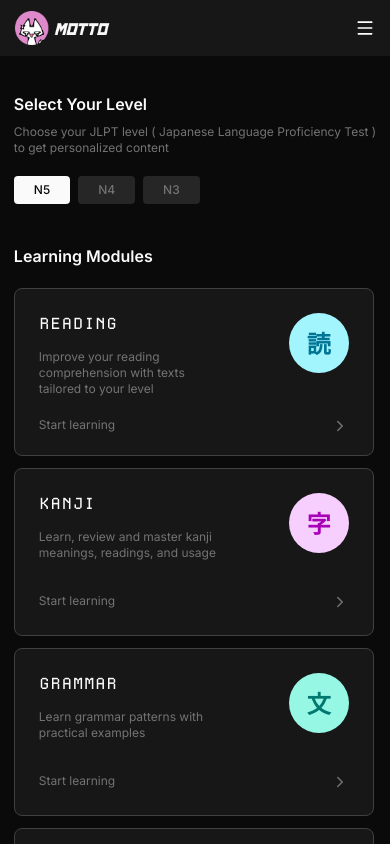
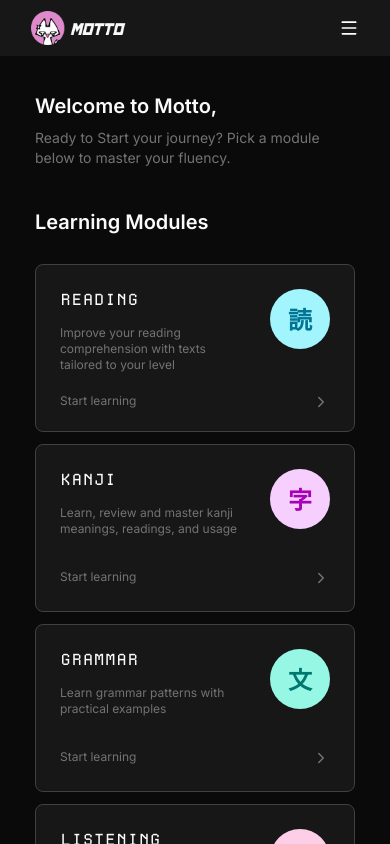
Before and after one commit to VeryLazyDev/Japanese-Web-Frontend-Admin, a React (Vite) app: page / in a window 390 px wide. Shown: the top 844 px of the page. Built offline with nearby package versions, Linux system fonts and the light colour scheme.

Commit message:
mobile view fix & homepage update

```diff
--- a/src/app/features/aboutus-user/components/team-card.jsx
+++ b/src/app/features/aboutus-user/components/team-card.jsx
@@ -13,7 +13,7 @@ const TeamCard = ({ name, desc, link, img, username }) => {
                     </div>
 
                 </div>
-                <p className="text-xs text-muted-font capitalize mt-3">{desc}</p>
+                <p className="text-xs text-muted-font capitalize mt-4">{desc}</p>
             </section>
             </a>
         </>
--- a/src/app/features/aboutus-user/components/team-section.jsx
+++ b/src/app/features/aboutus-user/components/team-section.jsx
@@ -5,7 +5,7 @@ const TeamSection = () => {
     return(
         <>
         <div className="bg-transparent w-full h-auto">
-            <h1 className="font-semibold w-full mb-5">Our Team</h1>
+            <h1 className="font-semibold text-xl w-full mb-5">Our Team</h1>
             <div className="gap-3 grid w-full sm:w-150 sm:grid-cols-2 lg:w-250 lg:grid-cols-4">
                 {team.map((item) => (
                     <TeamCard key={item.id} name={item.name} link={item.link}
--- a/src/app/features/aboutus-user/page.jsx
+++ b/src/app/features/aboutus-user/page.jsx
@@ -4,9 +4,9 @@ import TeamSection from "./components/team-section";
 const AboutUs = () => {
     return (
         <>
-            <div className="bg-transparent w-90 sm:w-150 lg:w-250 mt-15 h-auto flex flex-col justify-center pt-3 pb-10">
+            <div className="bg-transparent w-90 sm:w-150 lg:w-250 mt-15 h-auto flex flex-col justify-center pt-3 pb-10 px-5">
                 <section className="bg-transparent w-full h-auto mt-10 mb-10">
-                    <h1 className="font-semibold w-full">About Us</h1>
+                    <h1 className="font-semibold text-xl w-full">About Us</h1>
 
                     <p className="max-w-180 mt-4 font-normal text-muted-font text-xs"
                     >We are a group of developer friends from Yangon, who also have been studying Japanese.
--- a/src/app/features/home-user/components/level-filter.jsx
+++ b/src/app/features/home-user/components/level-filter.jsx
@@ -7,7 +7,7 @@ const LevelFilter = () => {
 
     return(
         <>
-        <div className="bg-transparent w-full h-auto">
+        <div className="bg-transparent w-full h-auto px-4">
             <FilterBtn onClick={() => setFocus(0)}
             currentFocus={focus === 0} text="N5"></FilterBtn>
             <FilterBtn onClick={() => setFocus(1)}
--- a/src/app/features/home-user/components/module-list.jsx
+++ b/src/app/features/home-user/components/module-list.jsx
@@ -3,11 +3,12 @@ import { modules } from "@/constant/user-home-modules";
 const ModuleList = () => {
     return (
         <>
-            <h1 className="font-semibold w-full mt-10 mb-5">
+            <section className="flex flex-col items-center w-full">
+                <h1 className="font-semibold text-xl w-full mt-5 mb-5">
                     Learning Modules
                 </h1>
 
-            <div className="bg-transparent h-auto mt-2 gap-3 grid w-90 sm:w-150 sm:grid-cols-2 lg:w-250 lg:grid-cols-3">
+                <div className="bg-transparent h-auto mt-2 gap-3 grid w-auto sm:grid-cols-2 lg:grid-cols-3">
                     {modules.map((item) => (
                         <ModuleCard
                             key={item.id}
@@ -20,6 +21,8 @@ const ModuleList = () => {
                         />
                     ))}
                 </div>
+            </section>
+
         </>
     );
 };
--- a/src/app/features/home-user/page.jsx
+++ b/src/app/features/home-user/page.jsx
@@ -4,22 +4,13 @@ import ModuleList from "./components/module-list";
 const HomePageUser = () => {
     return (
         <>
-            <div className="bg-transparent w-full h-auto mt-15 flex justify-center pt-3 pb-10">
+            <div className="bg-transparent w-90 sm:w-150 lg:w-250 mt-15 h-auto flex flex-col justify-center pt-3 pb-10 px-5">
                 <div className="bg-transparent w-auto">
-                    <div className="bg-transparent w-full h-auto py-5">
-                        <h1 className="font-inter font-semibold w-auto">
-                            Select Your Level
-                        </h1>
-                        <p className="text-xs text-muted-font w-auto mt-2">
-                            Choose your JLPT level ( Japanese Language
-                            Proficiency Test )
-                        </p>
-                        <p className="text-xs text-muted-font w-auto">
-                            to get personalized content
-                        </p>
+                    <div className=" w-full h-auto py-5">
+                        <h1 className="font-semibold text-xl">Welcome to Motto,</h1>
+                        <p className="font-normal text-sm text-muted-font mt-2">Ready to Start your journey? Pick a module below to master your fluency.</p>
                     </div>
 
-                    <LevelFilter></LevelFilter>
                     <ModuleList></ModuleList>
                 </div>
             </div>
--- a/src/app/features/reading-modules-user/components/back-header.jsx
+++ b/src/app/features/reading-modules-user/components/back-header.jsx
@@ -12,7 +12,7 @@ const BackHeader = ({ title }) => {
                 <button onClick={() => navigate("/")} className="w-10 h-10 cursor-pointer">
                     <ArrowLeft />
                 </button>
-                <h1 className="font-semibold">{title}</h1>
+                <h1 className="font-semibold text-xl">{title}</h1>
                 <LevelBadge level={"N4"}></LevelBadge>
             </div>
         </>
--- a/src/app/features/reading-modules-user/page.jsx
+++ b/src/app/features/reading-modules-user/page.jsx
@@ -14,7 +14,7 @@ const ReadingModulePage = () => {
 
     return (
         <>
-            <div className="bg-transparent mt-15 w-90 sm:w-150 lg:w-250 h-auto flex justify-center pt-3 pb-10">
+            <div className="bg-transparent w-90 sm:w-150 lg:w-250 mt-15 h-auto flex flex-col justify-center pt-3 pb-10 px-5">
 
                 {isOpen && (
                     <div className='bg-black/80 fixed inset-0 z-50 flex items-center justify-center'>
--- a/src/components/navbar/hamburger-menu.jsx
+++ b/src/components/navbar/hamburger-menu.jsx
@@ -48,7 +48,7 @@ const HamburgerMenu = ({ toggle, setToggle }) => {
                             </button>
                         ))}
                     </div>
-                    <div className="bg-transparent flex justify-end items-center gap-3 w-90 sm:w-150 px-1">
+                    <div className="bg-transparent flex justify-end items-center gap-3 w-90 sm:w-150 px-8">
                         <LanguageToggle></LanguageToggle>
                         <ThemeToggle></ThemeToggle>
                     </div>
--- a/src/components/navbar/navbar.jsx
+++ b/src/components/navbar/navbar.jsx
@@ -20,7 +20,7 @@ const Navbar = () => {
     return (
         <>
             <div className="fixed w-full p-1.5 flex justify-center h-14  bg-neutral-900 select-none z-100 ">
-                <nav className="flex justify-between items-center w-90 sm:w-150 lg:w-250 py-2 ">
+                <nav className="flex justify-between items-center w-90 sm:w-150 lg:w-250 py-2 px-4">
                     {/* logo */}
                     <img
                         onClick={() => navigate("/")}
--- a/src/constant/team.js
+++ b/src/constant/team.js
@@ -14,7 +14,7 @@ export const team = [
         img: "https://github.com/keroxd.png",
         link: "https://github.com/keroxd",
         username: "keroxd",
-        desc: "Creative Direction & frontend development"
+        desc: "Creative Direction, UI/UX & frontend development"
     },
     {
         id: 3,
```
Lines whose indentation alone changed are shown as unchanged.
